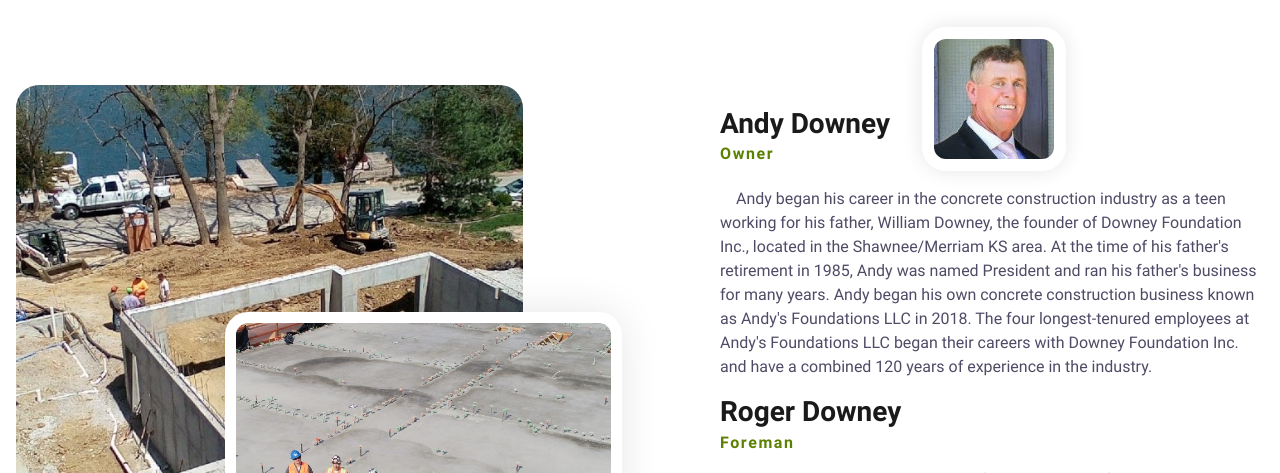
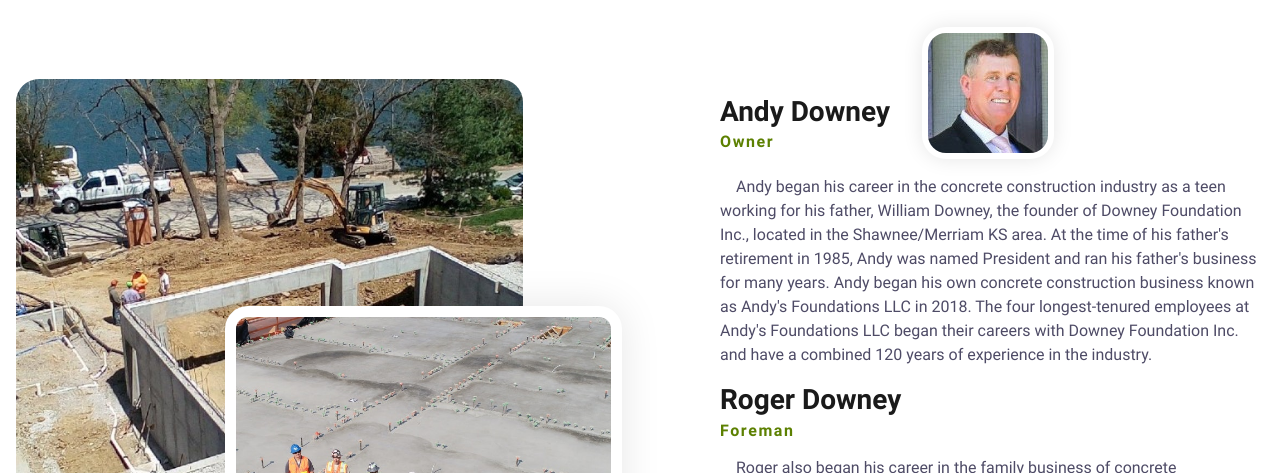
Before and after one commit to wkimble91/andysfoundations, an Eleventy site: page src/pages/about.html in a window 1280 px wide. Shown: the part 627-1100 px from the top of the page. Built offline with nearby package versions, Linux system fonts and the light colour scheme; Eleventy itself is replaced by a stand-in of ours; files that its build step writes are made by us from their sources; files whose address does not match are found by name.

Commit message:
adjusted owner image border

```diff
--- a/src/css/about.scss
+++ b/src/css/about.scss
@@ -77,8 +77,7 @@
                 border-radius: 1.5em;
                 background-color: #fff;
                 box-shadow: rgba(0, 0, 0, 0.1) 0px 0px 20px;
-                /* 6px - 12px */
-                border: clamp(0.375em, 1vw, 0.75em) solid #fff;
+                border: clamp(0.2em, 0.8vw, 0.4em) solid #fff;
                 right: 0;
                 bottom: 0;
             }
```
Also changed, not shown: src/css/about.css.
